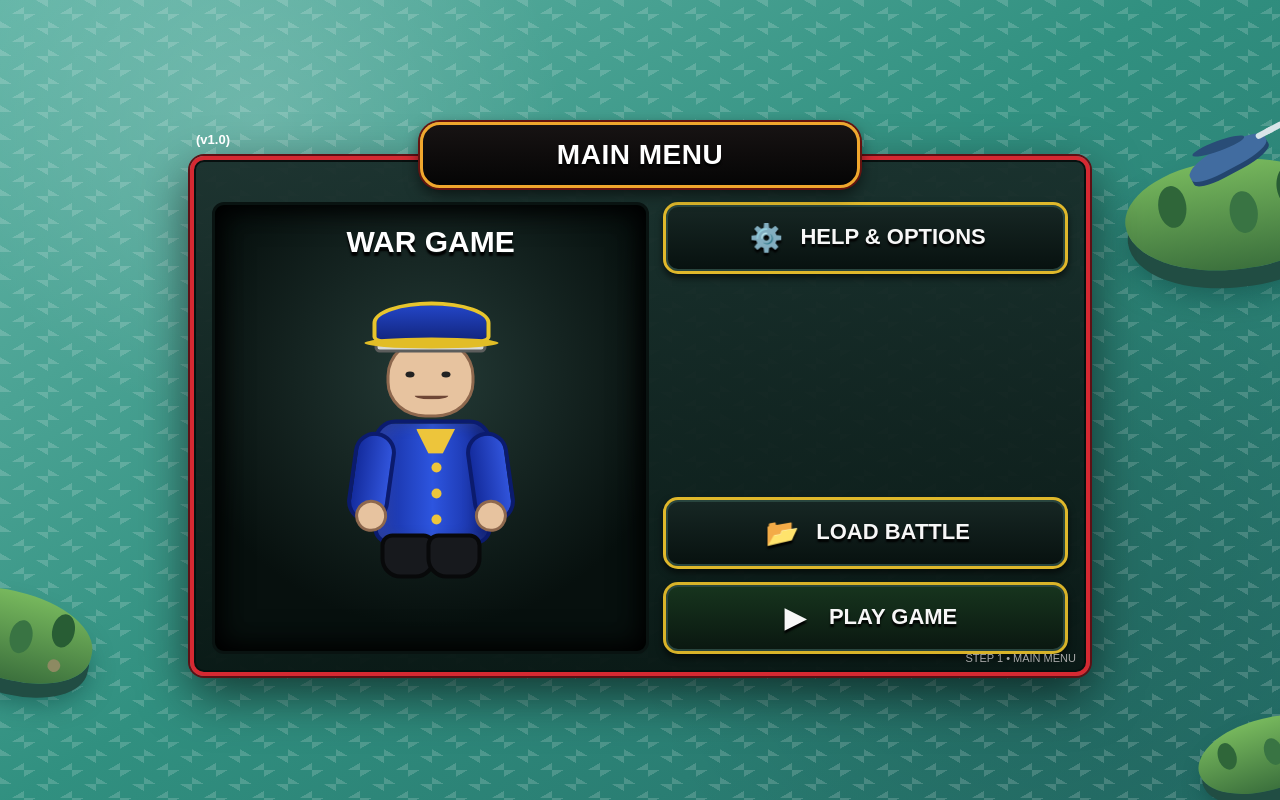
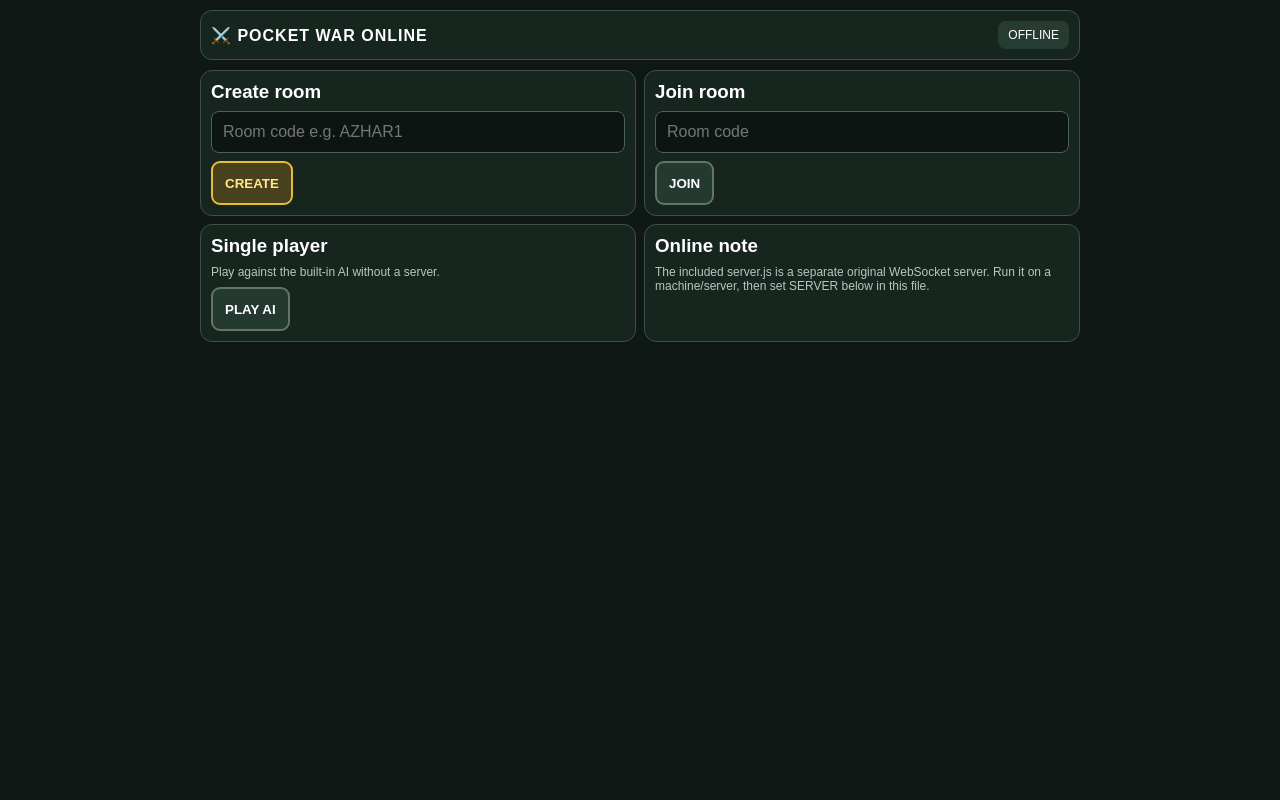
Before and after one commit to azhargithub45/pocket-war, a website: page index.html in a window 1280 px wide. Drawn offline with Linux system fonts and the light colour scheme.

Commit message:
Update index.html

```diff
--- a/index.html
+++ b/index.html
@@ -3,179 +3,75 @@
 <head>
 <meta charset="utf-8">
 <meta name="viewport" content="width=device-width,initial-scale=1,maximum-scale=1,user-scalable=no">
-<title>Epic Little War - Step 1</title>
+<title>Pocket War Online</title>
 <style>
-*{box-sizing:border-box}
-html,body{margin:0;width:100%;height:100%;overflow:hidden;font-family:Arial,Helvetica,sans-serif}
-body{
-  background:
-    radial-gradient(circle at 20% 15%,rgba(255,255,255,.16),transparent 25%),
-    radial-gradient(circle at 80% 70%,rgba(0,0,0,.15),transparent 35%),
-    linear-gradient(145deg,#65b6a8,#319080 48%,#236c66);
-  color:#fff;position:relative;
-}
-body:before{
-  content:"";position:absolute;inset:0;opacity:.16;
-  background:
-    linear-gradient(30deg,#fff 12%,transparent 12.5%,transparent 87%,#fff 87.5%,#fff),
-    linear-gradient(150deg,#fff 12%,transparent 12.5%,transparent 87%,#fff 87.5%,#fff);
-  background-size:48px 28px,48px 28px;background-position:0 0,24px 14px;
-}
-
-/* decorative battlefield background */
-.island{
-  position:absolute;width:210px;height:110px;border-radius:48% 52% 45% 55%;
-  background:linear-gradient(#77b85d,#3c713d);
-  box-shadow:0 18px 0 #214d43,0 25px 30px #073d3980;
-  transform:rotate(-8deg);
-}
-.island:before,.island:after{
-  content:"";position:absolute;border-radius:50%;background:#2f6639;
-}
-.island:before{width:28px;height:42px;left:35px;top:18px;box-shadow:70px 15px 0 #397443,120px -4px 0 #285d34}
-.island:after{width:16px;height:16px;right:35px;bottom:22px;background:#8d8a62}
-.i1{right:-55px;top:160px}.i2{left:-95px;bottom:110px;transform:rotate(13deg) scale(.8)}
-.i3{right:-90px;bottom:-10px;transform:rotate(-18deg) scale(.65)}
-
-.plane{
-  position:absolute;right:10px;top:145px;width:85px;height:24px;
-  background:#416ca0;border-radius:50% 45% 40% 35%;transform:rotate(-28deg);
-  box-shadow:0 5px 0 #23456e;
-}
-.plane:before{content:"";position:absolute;width:55px;height:10px;left:12px;top:-7px;background:#294d77;transform:rotate(8deg);border-radius:50%}
-.plane:after{content:"";position:absolute;width:20px;height:6px;right:-12px;top:5px;background:#d9e5e9;border-radius:5px;box-shadow:10px 0 0 #d9e5e9}
-
-.menu{
-  position:absolute;left:50%;top:52%;transform:translate(-50%,-50%);
-  width:min(900px,92vw);height:min(520px,70vh);min-height:360px;
-  background:linear-gradient(180deg,#182b28ee,#091613f5);
-  border:4px solid #d62932;border-radius:14px;
-  box-shadow:0 0 0 2px #5c1015,inset 0 0 0 2px #07100f,0 18px 50px #0009;
-  padding:42px 18px 18px;
-}
-.heading{
-  position:absolute;left:50%;top:-38px;transform:translateX(-50%);
-  width:440px;max-width:72%;padding:14px 20px;text-align:center;
-  color:#fff;font-size:28px;font-weight:900;letter-spacing:.5px;
-  text-shadow:0 3px 2px #000;
-  background:linear-gradient(#171313,#050505);
-  border:3px solid #f0a72d;border-radius:20px;
-  box-shadow:0 0 0 2px #65130f,0 6px 15px #0009;
-}
-.version{position:absolute;left:2px;top:-28px;color:#fff;font-size:13px;font-weight:900}
-
-.content{width:100%;height:100%;display:grid;grid-template-columns:1.08fr 1fr;gap:14px}
-.preview{
-  border:3px solid #091311;border-radius:12px;position:relative;overflow:hidden;
-  background:
-    radial-gradient(circle at 50% 38%,#243a36,#07100e 72%);
-  box-shadow:inset 0 0 25px #000;
-}
-.preview:after{content:"";position:absolute;inset:0;box-shadow:inset 0 0 35px #000;pointer-events:none}
-.game-title{
-  position:absolute;left:50%;top:20px;transform:translateX(-50%);
-  font-size:30px;font-weight:900;white-space:nowrap;text-shadow:0 4px 2px #000;z-index:3;
-}
-
-/* CSS cartoon commander */
-.commander{
-  position:absolute;left:50%;top:55%;width:185px;height:285px;
-  transform:translate(-50%,-50%);z-index:2;
-}
-.head{
-  position:absolute;left:48px;top:30px;width:88px;height:80px;
-  border-radius:48% 48% 44% 44%;background:#e7c39f;border:3px solid #8e684e;
-}
-.face-shadow{position:absolute;left:67px;top:72px;width:48px;height:20px;border-radius:50%;background:#c99d7b55}
-.hair{
-  position:absolute;left:36px;top:8px;width:112px;height:37px;
-  border-radius:60px 60px 10px 10px;background:#d8d9d5;border:3px solid #5c5d5c;z-index:2;
-}
-.cap{
-  position:absolute;left:34px;top:-6px;width:118px;height:43px;
-  border-radius:55% 55% 20% 20%;background:linear-gradient(#2345c6,#12257e);
-  border:4px solid #e8c52d;z-index:3;
-}
-.cap:after{content:"";position:absolute;left:-12px;right:-12px;bottom:-8px;height:11px;background:#e2bd26;border-radius:50%}
-.eye{position:absolute;top:64px;width:9px;height:6px;background:#222;border-radius:50%;z-index:4}
-.eye.l{left:67px}.eye.r{left:103px}
-.mouth{position:absolute;left:76px;top:84px;width:34px;height:8px;border-bottom:4px solid #6e4635;border-radius:50%;z-index:4}
-.body{
-  position:absolute;left:35px;top:112px;width:118px;height:125px;
-  background:linear-gradient(90deg,#152d9d,#2d55df,#152b9b);
-  border-radius:22px 22px 16px 16px;border:4px solid #0b1b6e;
-  box-shadow:inset 10px 0 15px #ffffff18,inset -10px 0 15px #0004;
-}
-.collar{position:absolute;left:39px;top:5px;width:39px;height:25px;background:#edc53b;clip-path:polygon(0 0,100% 0,68% 100%,32% 100%)}
-.button{position:absolute;left:54px;top:39px;width:10px;height:10px;border-radius:50%;background:#edc53b;box-shadow:0 26px #edc53b,0 52px #edc53b}
-.arm{position:absolute;top:124px;width:42px;height:91px;background:linear-gradient(90deg,#142c9e,#3154db);border:4px solid #0b1b6e;border-radius:24px}
-.arm.l{left:12px;transform:rotate(8deg)}.arm.r{right:12px;transform:rotate(-8deg)}
-.hand{position:absolute;bottom:-13px;left:6px;width:32px;height:32px;border-radius:50%;background:#e7c39f;border:3px solid #8e684e}
-.arm.r .hand{left:auto;right:6px}
-.boot{position:absolute;top:226px;width:55px;height:45px;background:#17191d;border-radius:12px 12px 20px 20px;border:4px solid #08090a}
-.boot.l{left:42px}.boot.r{right:42px}
-
-.controls{display:flex;flex-direction:column;gap:13px}
-.spacer{flex:1}
-.bigbtn{
-  height:72px;border-radius:15px;border:3px solid #dfb82b;
-  background:linear-gradient(#172724,#07110f);color:#f7f7f7;
-  font-size:22px;font-weight:900;text-shadow:0 3px 2px #000;
-  box-shadow:inset 0 0 0 2px #29453e,0 4px 7px #0009;cursor:pointer;
-}
-.bigbtn:hover{filter:brightness(1.15)}
-.bigbtn:active{transform:translateY(2px)}
-.play{border-color:#d8b329;background:linear-gradient(#17351e,#0a1710)}
-.icon{display:inline-flex;width:42px;height:42px;margin-right:13px;vertical-align:middle;align-items:center;justify-content:center;font-size:27px}
-.version2{position:absolute;right:10px;bottom:8px;color:#aaa;font-size:11px}
-
-@media(max-width:650px){
-  .menu{width:92vw;height:68vh;min-height:390px;padding:34px 9px 9px}
-  .heading{font-size:20px;top:-30px;padding:10px 14px}
-  .content{gap:7px}
-  .game-title{font-size:20px;top:18px}
-  .bigbtn{height:58px;font-size:15px;border-radius:11px}
-  .icon{font-size:21px;width:30px;margin-right:5px}
-  .commander{transform:translate(-50%,-50%) scale(.70)}
-  .island{opacity:.7}
-}
+*{box-sizing:border-box}html,body{margin:0;background:#101815;color:#fff;font-family:Arial,sans-serif}
+body{min-height:100vh}.wrap{max-width:900px;margin:auto;padding:10px}.top{display:flex;gap:8px;align-items:center;justify-content:space-between;background:#17251f;border:1px solid #3a5147;border-radius:12px;padding:10px}.title{font-weight:900;letter-spacing:1px}.pill{padding:7px 10px;border-radius:8px;background:#263c32;font-size:12px}
+.menu{display:grid;grid-template-columns:1fr 1fr;gap:8px;margin:10px 0}.panel{background:#17251f;border:1px solid #3a5147;border-radius:12px;padding:10px}.panel h3{margin:0 0 8px}.input{width:100%;padding:11px;border-radius:8px;border:1px solid #4c6258;background:#0d1512;color:white;font-size:16px}.btn{min-height:44px;border:2px solid #61756a;border-radius:9px;background:#243a31;color:#fff;font-weight:800;padding:9px 12px;cursor:pointer}.primary{border-color:#e5bd36;background:#49401d;color:#ffe98b}.danger{border-color:#a84a44;background:#442522}.actions{display:flex;gap:8px;flex-wrap:wrap;margin-top:8px}.hidden{display:none!important}
+.boardWrap{background:#0b1210;border:2px solid #40564d;border-radius:14px;padding:8px;overflow:auto}.board{position:relative;width:min(88vw,720px);height:min(88vw,720px);min-width:320px;min-height:320px;margin:auto;overflow:hidden;border-radius:10px;background:linear-gradient(145deg,#507b4e,#315c3e)}
+.tile{position:absolute;width:11.111%;height:11.111%;border:1px solid #ffffff18;background:#3d6c47;cursor:pointer}.tile:nth-child(odd){background:#416f49}.tile.water{background:#285d73}.tile.mountain{background:#586456}.tile.move{background:#6e9b4e;box-shadow:inset 0 0 0 3px #e4c33c}.tile.attack{background:#91443f;box-shadow:inset 0 0 0 3px #ff9b44}.tile.selected{outline:3px solid white;outline-offset:-3px}
+.decor{position:absolute;pointer-events:none;z-index:2}.tree{width:7%;height:7%;border-radius:50%;background:#214e30;border:3px solid #163b24;box-shadow:0 10px 0 -3px #61452b}.rock{width:6%;height:4%;background:#68716b;border:2px solid #444c47;border-radius:50%}
+.unit{position:absolute;width:11.111%;height:11.111%;z-index:5;display:flex;align-items:center;justify-content:center;cursor:pointer}.figure{position:relative}.inf{width:42%;height:58%;background:#316bd0;border:2px solid #152d55;border-radius:35% 35% 25% 25%}.red .inf{background:#c34340;border-color:#511a19}.inf:before{content:"";position:absolute;width:65%;height:32%;left:18%;top:-18%;background:#d5a17a;border:2px solid #704d38;border-radius:50%}.inf:after{content:"";position:absolute;width:85%;height:9%;right:-65%;top:45%;background:#222;border-radius:3px;transform:rotate(-10deg)}
+.tank{width:76%;height:48%;background:#2e66c6;border:3px solid #162c4b;border-radius:10px}.red .tank{background:#bd403e;border-color:#501918}.tank:before{content:"";position:absolute;width:40%;height:65%;left:30%;top:15%;background:#566d5f;border:2px solid #18221f;border-radius:50%}.tank:after{content:"";position:absolute;width:70%;height:9%;right:-58%;top:44%;background:#222;border-radius:3px}
+.art{width:68%;height:48%;background:#65715e;border:3px solid #242b27;border-radius:8px}.art:after{content:"";position:absolute;width:75%;height:9%;right:-60%;top:43%;background:#242a27;border-radius:3px}
+.hp{position:absolute;top:5%;width:78%;height:5px;background:#351b1b;border-radius:4px;overflow:hidden;z-index:2}.hp i{display:block;height:100%;background:#5ec16a}.label{position:absolute;bottom:2%;font-size:7px;font-weight:900;text-shadow:0 1px 3px #000}
+.hud{display:grid;grid-template-columns:1fr 1fr;gap:8px;margin-top:8px}.card{background:#17251f;border:1px solid #3a5147;border-radius:10px;padding:9px}.small{font-size:12px;color:#b8c7c0;margin-top:4px}.bar{height:6px;background:#2d1919;border-radius:4px;overflow:hidden;margin-top:5px}.bar i{display:block;height:100%;background:#58bd64}.log{margin-top:8px;background:#0b1210;border:1px solid #30483e;border-radius:9px;padding:8px;font-size:12px;min-height:40px;max-height:100px;overflow:auto}
+@media(max-width:600px){.menu{grid-template-columns:1fr}.hud{grid-template-columns:1fr}.actions .btn{flex:1}}
 </style>
 </head>
 <body>
-<div class="island i1"></div><div class="island i2"></div><div class="island i3"></div><div class="plane"></div>
-
-<div class="menu">
-  <div class="version">(v1.0)</div>
-  <div class="heading">MAIN MENU</div>
-
-  <div class="content">
-    <div class="preview">
-      <div class="game-title">WAR GAME</div>
-
-      <div class="commander">
-        <div class="cap"></div><div class="hair"></div><div class="head"></div>
-        <div class="eye l"></div><div class="eye r"></div><div class="mouth"></div>
-        <div class="body"><div class="collar"></div><div class="button"></div></div>
-        <div class="arm l"><div class="hand"></div></div>
-        <div class="arm r"><div class="hand"></div></div>
-        <div class="boot l"></div><div class="boot r"></div>
-      </div>
-    </div>
-
-    <div class="controls">
-      <button class="bigbtn"><span class="icon">⚙️</span>HELP &amp; OPTIONS</button>
-      <div class="spacer"></div>
-      <button class="bigbtn"><span class="icon">📂</span>LOAD BATTLE</button>
-      <button class="bigbtn play" id="play"><span class="icon">▶</span>PLAY GAME</button>
-    </div>
-  </div>
-  <div class="version2">STEP 1 • MAIN MENU</div>
+<div class="wrap">
+<div class="top"><div class="title">⚔️ POCKET WAR ONLINE</div><div id="status" class="pill">OFFLINE</div></div>
+<div id="lobby" class="menu">
+  <div class="panel"><h3>Create room</h3><input id="room" class="input" maxlength="12" placeholder="Room code e.g. AZHAR1"><div class="actions"><button id="create" class="btn primary">CREATE</button></div></div>
+  <div class="panel"><h3>Join room</h3><input id="joinRoom" class="input" maxlength="12" placeholder="Room code"><div class="actions"><button id="join" class="btn">JOIN</button></div></div>
+  <div class="panel"><h3>Single player</h3><div class="small">Play against the built-in AI without a server.</div><div class="actions"><button id="ai" class="btn">PLAY AI</button></div></div>
+  <div class="panel"><h3>Online note</h3><div class="small">The included server.js is a separate original WebSocket server. Run it on a machine/server, then set SERVER below in this file.</div></div>
 </div>
 
+<div id="game" class="hidden">
+<div class="actions"><button id="end" class="btn primary">END TURN</button><button id="wait" class="btn">WAIT</button><button id="leave" class="btn danger">LEAVE</button></div>
+<div class="boardWrap"><div id="board" class="board"></div></div>
+<div class="hud">
+ <div class="card"><b id="selName">Select a unit</b><div id="selInfo" class="small">Blue units are yours.</div><div class="bar"><i id="selHp" style="width:0%"></i></div></div>
+ <div class="card"><b id="turn">YOUR TURN</b><div id="score" class="small">Blue 3 · Red 3</div><div id="objective" class="small">Destroy every enemy unit.</div></div>
+</div>
+<div id="log" class="log">Ready.</div>
+</div>
+</div>
 <script>
-document.getElementById("play").onclick=()=>{
-  alert("STEP 1 COMPLETE ✅\n\nNext: Battle Screen");
-};
+const SERVER="ws://YOUR_SERVER_HOST:8080";
+const N=9, board=document.getElementById("board");
+let mode="ai",ws=null,room="",side="blue",turn="blue",selected=null,units=[],over=false,aiTimer=null;
+const terrain=[
+[0,0,1,1,0,0,0,1,0],[0,2,2,0,0,1,0,0,0],[0,2,2,0,1,0,0,0,0],
+[0,0,0,0,0,0,1,0,0],[1,0,0,0,0,0,0,0,1],[0,0,1,0,0,0,0,2,2],
+[0,0,0,0,1,0,0,2,2],[1,0,0,0,0,1,0,0,0],[1,0,0,0,0,0,0,0,1]];
+const log=m=>document.getElementById("log").textContent=m;
+const at=(x,y)=>units.find(u=>u.hp>0&&u.x===x&&u.y===y);
+const dist=(a,b)=>Math.abs(a.x-b.x)+Math.abs(a.y-b.y);
+function reset(){units=[
+{id:1,t:"inf",team:"blue",x:0,y:7,hp:100,m:3,r:1},{id:2,t:"tank",team:"blue",x:1,y:8,hp:120,m:2,r:1},{id:3,t:"art",team:"blue",x:0,y:8,hp:85,m:2,r:3},
+{id:4,t:"inf",team:"red",x:8,y:1,hp:100,m:3,r:1},{id:5,t:"tank",team:"red",x:7,y:0,hp:120,m:2,r:1},{id:6,t:"art",team:"red",x:8,y:0,hp:85,m:2,r:3}];
+selected=null;turn="blue";side="blue";over=false;draw();log("Battle started. Select a blue unit.");}
+function openGame(){document.getElementById("lobby").classList.add("hidden");document.getElementById("game").classList.remove("hidden");reset();}
+function draw(){
+ board.innerHTML="";
+ for(let y=0;y<N;y++)for(let x=0;x<N;x++){let c=document.createElement("button");c.className="tile "+(terrain[y][x]===1?"mountain":terrain[y][x]===2?"water":"");c.style.left=(x*100/N)+"%";c.style.top=(y*100/N)+"%";c.onclick=()=>tap(x,y);if(selected&&selected.team===side&&turn===side){if(!at(x,y)&&terrain[y][x]===0&&dist(selected,{x,y})<=selected.m)c.classList.add("move");let v=at(x,y);if(v&&v.team!==side&&dist(selected,v)<=selected.r)c.classList.add("attack");}if(selected&&selected.x===x&&selected.y===y)c.classList.add("selected");board.appendChild(c);}
+ [[18,16],[78,18],[25,75],[83,72],[52,25],[8,45],[62,58]].forEach(p=>{let e=document.createElement("div");e.className="decor tree";e.style.left=p[0]+"%";e.style.top=p[1]+"%";board.appendChild(e)});
+ [[35,35],[70,62],[14,63],[88,43]].forEach(p=>{let e=document.createElement("div");e.className="decor rock";e.style.left=p[0]+"%";e.style.top=p[1]+"%";board.appendChild(e)});
+ units.filter(u=>u.hp>0).forEach(u=>{let e=document.createElement("div");e.className="unit "+u.team;e.style.left=(u.x*100/N)+"%";e.style.top=(u.y*100/N)+"%";let cls=u.t==="tank"?"tank":u.t==="art"?"art":"inf";e.innerHTML='<div class="hp"><i style="width:'+Math.max(0,u.hp/(u.t==="tank"?120:100)*100)+'%"></i></div><div class="figure '+cls+'"></div><span class="label">'+u.t.toUpperCase()+'</span>';e.onclick=()=>tap(u.x,u.y);board.appendChild(e)});
+ let b=units.filter(u=>u.team==="blue"&&u.hp>0).length,r=units.filter(u=>u.team==="red"&&u.hp>0).length;document.getElementById("score").textContent="Blue "+b+" · Red "+r;document.getElementById("turn").textContent=turn===side?"YOUR TURN":"OPPONENT TURN";
+ if(selected&&selected.hp>0){document.getElementById("selName").textContent=selected.t==="tank"?"🛡️ TANK":selected.t==="art"?"💥 ARTILLERY":"🪖 INFANTRY";document.getElementById("selInfo").textContent="HP "+selected.hp+" · Move "+selected.m+" · Range "+selected.r;document.getElementById("selHp").style.width=Math.max(0,selected.hp/(selected.t==="tank"?120:100)*100)+"%"}else{document.getElementById("selName").textContent="Select a unit";document.getElementById("selInfo").textContent="Blue units are yours.";document.getElementById("selHp").style.width="0%"}
+}
+function tap(x,y){if(over||turn!==side)return;let v=at(x,y);if(v&&v.team===side){selected=v;draw();return}if(!selected)return;if(v&&v.team!==side&&dist(selected,v)<=selected.r){attack(selected,v);return}if(!v&&terrain[y][x]===0&&dist(selected,{x,y})<=selected.m){selected.x=x;selected.y=y;log("Unit moved.");send();draw()}else log("That tile is blocked or out of range.");}
+function attack(a,v){let dmg=a.t==="tank"?34:a.t==="art"?27:22;v.hp=Math.max(0,v.hp-dmg);log((a.team===side?"Your ":"Enemy ")+a.t.toUpperCase()+" hit for "+dmg);selected=null;send();check();draw();}
+function endTurn(){if(over||turn!==side)return;selected=null;if(mode==="online"){turn=side==="blue"?"red":"blue";send();draw()}else{turn="red";draw();aiTurn()}}
+function aiTurn(){clearTimeout(aiTimer);aiTimer=setTimeout(()=>{let es=units.filter(u=>u.team==="red"&&u.hp>0),bs=units.filter(u=>u.team==="blue"&&u.hp>0);for(let e of es){let t=bs.filter(x=>x.hp>0).sort((a,b)=>dist(e,a)-dist(e,b))[0];if(!t)continue;if(dist(e,t)<=e.r){let old=side;side="red";attack(e,t);side=old}else{let opts=[];for(let y=0;y<N;y++)for(let x=0;x<N;x++)if(!at(x,y)&&terrain[y][x]===0&&dist(e,{x,y})<=e.m)opts.push({x,y});opts.sort((a,b)=>Math.abs(a.x-t.x)+Math.abs(a.y-t.y)-(Math.abs(b.x-t.x)+Math.abs(b.y-t.y)));if(opts[0]){e.x=opts[0].x;e.y=opts[0].y}}}if(!over){turn="blue";side="blue";log("Enemy finished. Your turn.");draw()}},550)}
+function check(){let b=units.some(u=>u.team==="blue"&&u.hp>0),r=units.some(u=>u.team==="red"&&u.hp>0);if(!b||!r){over=true;log(b?"🏆 VICTORY!":"💀 DEFEAT");}}
+function send(){if(mode==="online"&&ws&&ws.readyState===1)ws.send(JSON.stringify({type:"state",room,side,units,turn}))}
+function connect(join){let code=(join?document.getElementById("joinRoom").value:document.getElementById("room").value).trim().toUpperCase();if(!code)return alert("Enter a room code");if(SERVER.includes("YOUR_SERVER_HOST"))return alert("Set SERVER in index.html to your deployed server address first.");room=code;ws=new WebSocket(SERVER);ws.onopen=()=>{ws.send(JSON.stringify({type:join?"join":"create",room}));document.getElementById("status").textContent="ONLINE"};ws.onmessage=e=>{let m=JSON.parse(e.data);if(m.type==="assign"){side=m.side;openGame();}if(m.type==="state"&&m.side!==side){units=m.units;turn=m.turn;draw();}if(m.type==="info")log(m.text)};ws.onclose=()=>document.getElementById("status").textContent="OFFLINE";ws.onerror=()=>log("Server connection failed.")}
+document.getElementById("ai").onclick=()=>{mode="ai";side="blue";openGame()};document.getElementById("create").onclick=()=>{mode="online";connect(false)};document.getElementById("join").onclick=()=>{mode="online";connect(true)};document.getElementById("end").onclick=endTurn;document.getElementById("wait").onclick=endTurn;document.getElementById("leave").onclick=()=>location.reload();
 </script>
 </body>
 </html>
```
